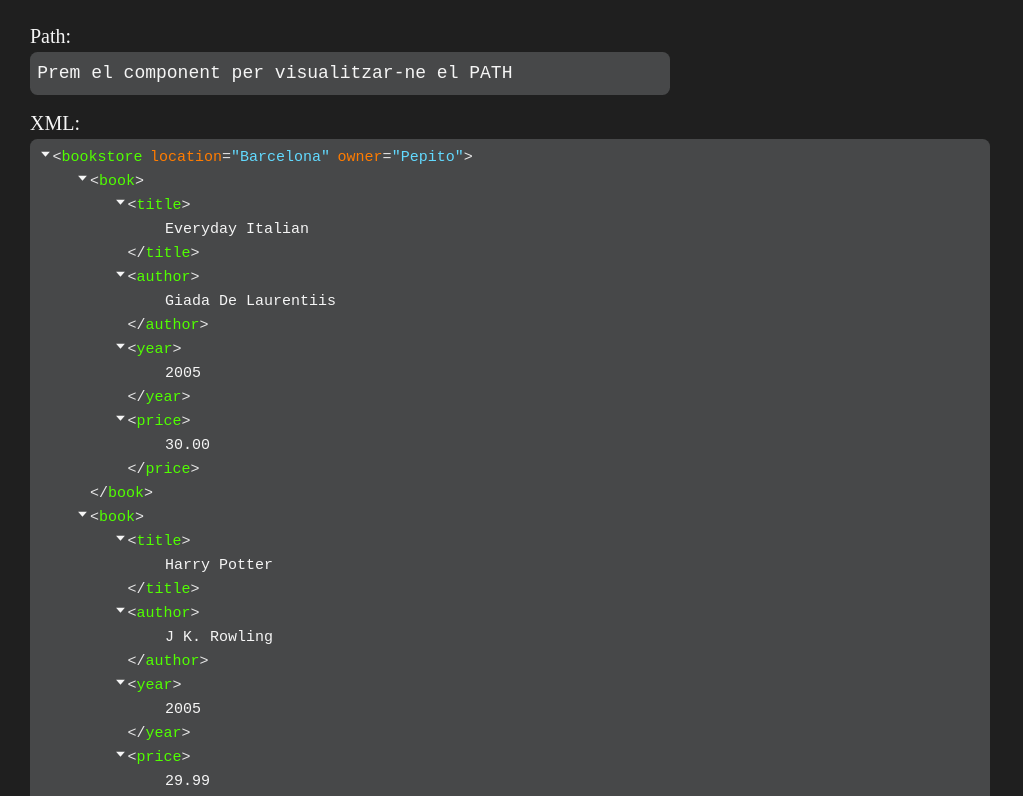
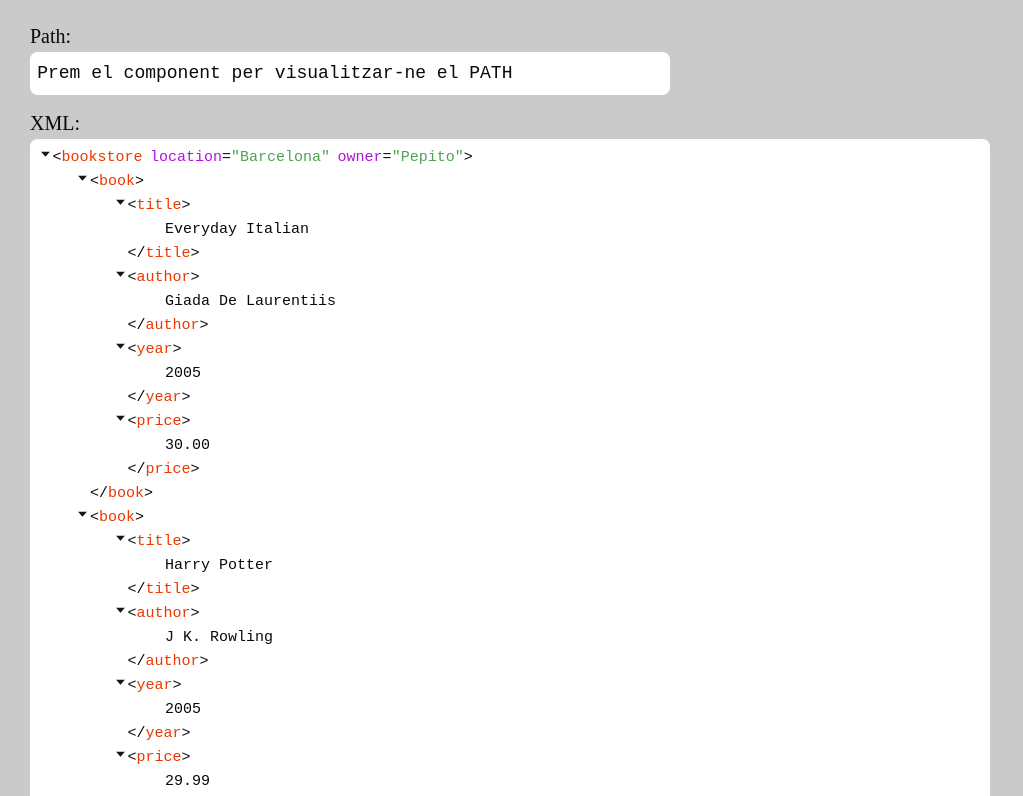
Before and after one commit to prambla/vue-xml-picker, a Vue app: page / in a window 1280 px wide. Shown: the top 796 px of the page, without its empty margins (0-1023 px from the left). Built offline with nearby package versions, Linux system fonts and the light colour scheme.

Commit message:
Variable colors added to unify CSS

```diff
--- a/src/App.vue
+++ b/src/App.vue
@@ -27,20 +27,17 @@ export default {
 
 <style>
 .titles {
-    color: whitesmoke;
+    color: var(--text-color);
     font-size: 20px;
 }
 .pathValue{
-    color: whitesmoke;
+    color: var(--text-color);
     font-size: 18px;
-    border-color: darkgrey;
+    border-color: var(--color-border);
     border-radius: 2mm;
     padding: 0.4em;
     margin-right: 10em;
-    background-color: rgb(71, 72, 73);
+    background-color: var(--color-background);
     max-width: 50vw;
 }
-.simbols {
-    color: rgb(231, 231, 231);
-}
 </style>
--- a/src/assets/base.css
+++ b/src/assets/base.css
@@ -1,6 +1,6 @@
 
+/* color palette from <https://github.com/vuejs/theme> */
 /*
-/* color palette from <https://github.com/vuejs/theme> *
 :root {
   --vt-c-white: #ffffff;
   --vt-c-white-soft: #f8f8f8;
@@ -22,9 +22,10 @@
   --vt-c-text-dark-1: var(--vt-c-white);
   --vt-c-text-dark-2: rgba(235, 235, 235, 0.64);
 }
+*/
 
-/* semantic color variables for this project *
-:root {
+/* semantic color variables for this project */
+/*:root {
   --color-background: var(--vt-c-white);
   --color-background-soft: var(--vt-c-white-soft);
   --color-background-mute: var(--vt-c-white-mute);
@@ -35,9 +36,21 @@
   --color-heading: var(--vt-c-text-light-1);
   --color-text: var(--vt-c-text-light-1);
 
-  --section-gap: 160px;
+}*/
+
+:root {
+  --color-border: darkgrey;
+  --color-background: rgb(255, 255, 255);
+  --app-color-background: rgb(202, 202, 202);
+  --text-color: rgb(10, 10, 10);
+  --highlight-color: rgb(252, 255, 206);
+  --bracket-color: rgb(20, 20, 20);
+  --element-text-color: rgb(236, 55, 0);
+  --attribute-name-text-color: rgb(180, 17, 221);
+  --attribute-value-text-color: rgb(80, 161, 79);
 }
 
+/*
 @media (prefers-color-scheme: dark) {
   :root {
     --color-background: var(--vt-c-black);
@@ -66,7 +79,7 @@ body {
   min-height: 100vh;
   color: var(--color-text);
   background: var(--color-background);
-  background-color: rgb(31, 31, 31);
+  background-color: var(--app-color-background);
   transition: color 0.5s, background-color 0.5s;
   line-height: 1.6;
   font-size: 15px;
--- a/src/components/XMLAttributes.vue
+++ b/src/components/XMLAttributes.vue
@@ -48,12 +48,11 @@ export default {
 
 <style scoped>
 .att-name {
-    color: rgb(255, 124, 1);
+    color: var(--attribute-name-text-color);
 }
 .att-value {
-    color: rgb(98, 218, 255);
+    color: var(--attribute-value-text-color);
 }
-
 .not-selected {
     cursor: pointer;
     margin-left: 0.5em;
@@ -62,7 +61,7 @@ export default {
     cursor: pointer;
     margin-left: 0.5em;
     border-radius: 1mm;
-    background-color: grey;
+    background-color: var(--color-background);
 }
 
 </style>
--- a/src/components/XMLComponent.vue
+++ b/src/components/XMLComponent.vue
@@ -178,8 +178,8 @@ export default {
 <template>
     <div>
         <div :class="selected">
-            <span v-if="!folded" @click="folded = !folded" class="folding"><svg width="1em" height="1em" viewBox="0 0 24 24" class="caret" data-v-d071a178=""><path fill="whitesmoke" d="m11.998 17l7-8h-14z"></path></svg></span>
-            <span v-else @click="folded = !folded" class="folding"><svg width="1em" height="1em" viewBox="0 0 24 24" class="caret" data-v-d071a178=""><path fill="whitesmoke" d="m9 19l8-7l-8-7z"></path></svg></span>
+            <span v-if="!folded" @click="folded = !folded" class="folding"><svg width="1em" height="1em" viewBox="0 0 24 24" class="caret"><path fill="currentColor" d="m11.998 17l7-8h-14z"></path></svg></span>
+            <span v-else @click="folded = !folded" class="folding"><svg width="1em" height="1em" viewBox="0 0 24 24" class="caret"><path fill="currentColor" d="m9 19l8-7l-8-7z"></path></svg></span>
             <span class="simbols">&lt</span><span @click="clicked('element')" class="elementName">{{ node.nodeName }}</span><XMLAttributes @click="receiveEmit" :attributesStr="attributes" :nAttributes="numOfAttributes" :selectedAttribute="selectedAttribute"></XMLAttributes><span class="simbols">&gt</span>
             <div :style="folded ? 'display: none;' : 'display: block;'">
                 <div v-if="childType=='list'">
@@ -201,7 +201,7 @@ export default {
 
 <style scoped>
 .highlight {
-    background-color: grey;
+    background-color: var(--highlight-color);
     border-radius: 1mm;
     padding-left: 1em;
     padding-right: 15em;
@@ -217,31 +217,35 @@ export default {
 .folding {
     margin-left: -1em;
 }
+.caret {
+    color: var(--bracket-color);
+    fill: var(--bracket-color)
+}
 .child {
     margin-left: 2em;
 }
 .text-value {
-    color: whitesmoke;
+    color: var(--text-color);
     cursor: pointer;
     margin-left: 2em;
     padding-left: 0.5em;
 }
 
 .text-value-selected {
-    color: whitesmoke;
+    color: var(--text-color);
     cursor: pointer;
     margin-left: 2em;
     padding-left: 0.5em;
     padding-right: 0.5em;
-    background-color: grey;
+    background-color: var(--highlight-color);
     border-radius: 1mm;
 }
 
 .elementName {
-    color: rgb(81, 255, 0);
+    color: var(--element-text-color);
     cursor: pointer;
 }
 .elementNameClose {
-    color: rgb(81, 255, 0);
+    color: var(--element-text-color);
 }
 </style>
--- a/src/components/XMLPicker.vue
+++ b/src/components/XMLPicker.vue
@@ -37,16 +37,18 @@ export default {
     </div>
 </template>
 
-<style scoped>
+<style>
 .xml-display {
     border-radius: 2mm;
     padding: 0.5em;
     padding-left: 1em;
-    border-color: darkgray;
-    background-color: rgb(71, 72, 73);
+    border-color: var(--color-border);
+    background-color: var(--color-background);
     max-width: 75vw;
 }
-
+.simbols {
+    color: var(--text-color);
+}
 div#xml-display {
     margin-top: 1%;
 }
```
